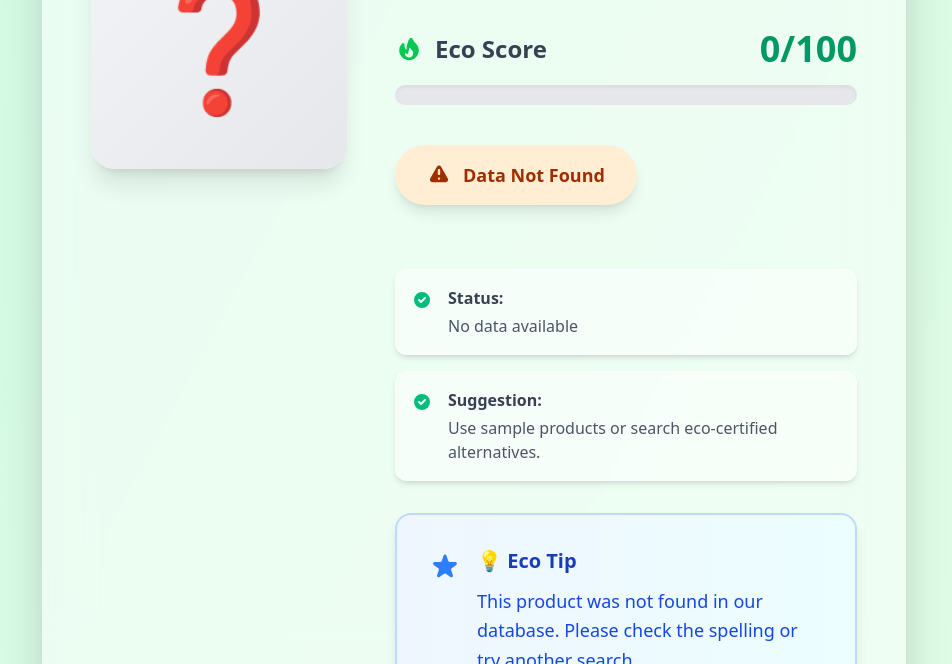
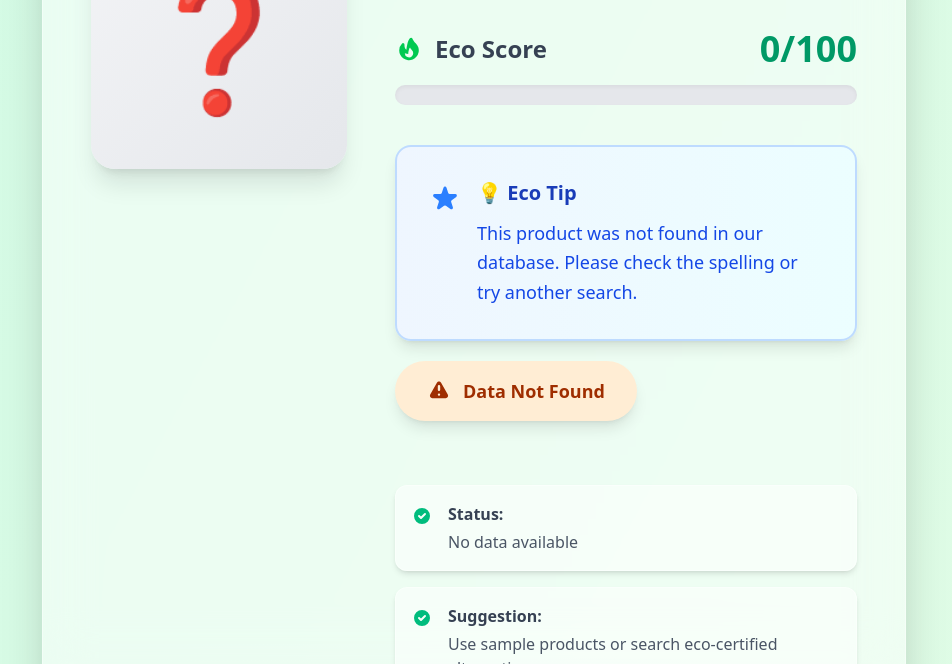
Before and after one commit to princepal09/EcoMate, a website built with Vite: page index.html in a window 1280 px wide. Both pictures are taken after typing "Sample" into the empty fields and a click on the button "Search". Shown: the part 718-1382 px from the top of the page, without its empty margins (166-1118 px from the left). Built offline with nearby package versions, Linux system fonts and the light colour scheme; files whose address does not match are found by name.

Commit message:
added all

```diff
--- a/index.html
+++ b/index.html
@@ -11,6 +11,42 @@
         rel="stylesheet">
     <link rel="shortcut icon" href="./public/images/favicon-removebg-preview.png" type="image/x-icon">
     <link rel="stylesheet" href="styles.css">
+    <style>
+        /* Scrollbar width */
+::-webkit-scrollbar {
+    width: 14px;
+    height: 14px;
+}
+
+/* Scrollbar track */
+::-webkit-scrollbar-track {
+    background: #e6f7ea; /* light greenish background */
+    border-radius: 12px;
+    box-shadow: inset 0 0 5px rgba(0,0,0,0.1);
+}
+
+/* Scrollbar thumb */
+::-webkit-scrollbar-thumb {
+    background: linear-gradient(135deg, #4caf50, #81c784, #a5d6a7); /* layered green gradient */
+    border-radius: 12px;
+    border: 3px solid #e6f7ea;
+    transition: transform 0.2s ease, background 0.3s ease;
+}
+
+/* Hover effect */
+::-webkit-scrollbar-thumb:hover {
+    background: linear-gradient(135deg, #388e3c, #66bb6a, #c8e6c9); /* darker and brighter greens */
+    transform: scale(1.1);
+}
+
+/* Scrollbar corner */
+::-webkit-scrollbar-corner {
+    background: #e6f7ea;
+}
+
+
+
+    </style>
     <script>
         tailwind.config = {
             theme: {
@@ -59,8 +95,10 @@
     </script>
 </head>
 
+
 <body
     class="min-h-screen bg-gradient-to-br from-emerald-100 via-lime-50 to-yellow-100 bg-[length:400%_400%] animate-gradient-shift font-inter">
+
 
     <!-- Header -->
     <header
@@ -163,9 +201,11 @@
             </div>
 
             <div class="relative mt-3">
-    <input type="text" id="searchInput" class="w-full hidden px-4 py-3 rounded-xl border border-gray-300" placeholder="">
-    <div id="ecoSuggestions" class="absolute top-full left-0 w-full hidden rounded-xl shadow-lg z-50 overflow-hidden"></div>
-</div>
+                <input type="text" id="searchInput" class="w-full hidden px-4 py-3 rounded-xl border border-gray-300"
+                    placeholder="">
+                <div id="ecoSuggestions"
+                    class="absolute top-full left-0 w-full hidden rounded-xl shadow-lg z-50 overflow-hidden"></div>
+            </div>
 
 
 
@@ -244,8 +284,29 @@
                                 </div>
                             </div>
 
+                            <!-- Eco Tip -->
+                            <div id="ecoTip" class="bg-gradient-to-r from-blue-50 to-cyan-50 border-2 border-blue-200 rounded-xl sm:rounded-2xl p-4 sm:p-6 lg:p-8 shadow-lg
+            hover:from-blue-100 hover:to-cyan-100 hover:border-blue-400 transition-all duration-300 cursor-pointer">
+                                <div class="flex items-start space-x-3 sm:space-x-4">
+                                    <svg class="w-6 h-6 sm:w-7 sm:h-7 lg:w-8 lg:h-8 text-blue-500 mt-1 flex-shrink-0"
+                                        fill="currentColor" viewBox="0 0 20 20">
+                                        <path
+                                            d="M9.049 2.927c.3-.921 1.603-.921 1.902 0l1.07 3.292a1 1 0 00.95.69h3.462c.969 0 1.371 1.24.588 1.81l-2.8 2.034a1 1 0 00-.364 1.118l1.07 3.292c.3.921-.755 1.688-1.54 1.118l-2.8-2.034a1 1 0 00-1.175 0l-2.8 2.034c-.784.57-1.838-.197-1.539-1.118l1.07-3.292a1 1 0 00-.364-1.118L2.98 8.72c-.783-.57-.38-1.81.588-1.81h3.461a1 1 0 00.951-.69l1.07-3.292z">
+                                        </path>
+                                    </svg>
+                                    <div>
+                                        <h4
+                                            class="font-poppins font-bold text-blue-800 mb-2 sm:mb-3 text-lg sm:text-xl">
+                                            💡 Eco Tip</h4>
+                                        <p class="text-blue-700 leading-relaxed text-sm sm:text-base lg:text-lg">
+                                            This product helps reduce environmental impact!
+                                        </p>
+                                    </div>
+                                </div>
+                            </div>
+
                             <!-- Recommendation Badge -->
-                            <div class="flex justify-center lg:justify-start mb-6 sm:mb-8">
+                            <div class="flex justify-center lg:justify-start mb-6 mt-5 sm:mb-8">
                                 <div id="buyRecommendation"
                                     class="inline-flex items-center space-x-2 sm:space-x-3 bg-emerald-100 text-emerald-800 px-4 sm:px-6 lg:px-8 py-3 sm:py-4 rounded-full shadow-lg animate-bounce-soft">
                                     <svg class="w-5 h-5 sm:w-6 sm:h-6" fill="currentColor" viewBox="0 0 20 20">
@@ -257,6 +318,8 @@
                                 </div>
                             </div>
 
+
+
                             <!-- Product Details -->
                             <div class="grid grid-cols-1 xl:grid-cols-2 gap-3  sm:gap-4 mb-6 sm:mb-8">
                                 <div id="productDetails" class="space-y-3 sm:space-y-4 col-span-1 xl:col-span-2">
@@ -264,26 +327,7 @@
                                 </div>
                             </div>
 
-                            <!-- Eco Tip -->
-                            <div id="ecoTip"
-                                class="bg-gradient-to-r from-blue-50 to-cyan-50 border-2 border-blue-200 rounded-xl sm:rounded-2xl p-4 sm:p-6 lg:p-8 shadow-lg">
-                                <div class="flex items-start space-x-3 sm:space-x-4">
-                                    <svg class="w-6 h-6 sm:w-7 sm:h-7 lg:w-8 lg:h-8 text-blue-500 mt-1 flex-shrink-0"
-                                        fill="currentColor" viewBox="0 0 20 20">
-                                        <path
-                                            d="M9.049 2.927c.3-.921 1.603-.921 1.902 0l1.07 3.292a1 1 0 00.95.69h3.462c.969 0 1.371 1.24.588 1.81l-2.8 2.034a1 1 0 00-.364 1.118l1.07 3.292c.3.921-.755 1.688-1.54 1.118l-2.8-2.034a1 1 0 00-1.175 0l-2.8 2.034c-.784.57-1.838-.197-1.539-1.118l1.07-3.292a1 1 0 00-.364-1.118L2.98 8.72c-.783-.57-.38-1.81.588-1.81h3.461a1 1 0 00.951-.69l1.07-3.292z">
-                                        </path>
-                                    </svg>
-                                    <div>
-                                        <h4
-                                            class="font-poppins font-bold text-blue-800 mb-2 sm:mb-3 text-lg sm:text-xl">
-                                            💡
-                                            Eco Tip</h4>
-                                        <p class="text-blue-700 leading-relaxed text-sm sm:text-base lg:text-lg">This
-                                            product helps reduce environmental impact!</p>
-                                    </div>
-                                </div>
-                            </div>
+
                         </div>
                     </div>
                 </div>
--- a/products.json
+++ b/products.json
@@ -48,22 +48,38 @@
         "CO2 Savings": "50kg annually vs grid power"
       }
     },
-    "plastic-pen": {
-  "name": "Plastic Ballpoint Pen",
-  "category": "Stationery",
-  "image": "🖊️",
-  "ecoScore": 25,
-  "recommendation": "Consider Eco Alternatives",
-  "tip": "Plastic pens create long-lasting waste. Consider using refillable or metal pens instead.",
+"regular-soap": {
+  "name": "Commercial Bar Soap",
+  "category": "Personal Care",
+  "image": "🧼",
+  "ecoScore": 30,
+  "recommendation": "Use Organic Handmade Soap",
+  "tip": "Contains synthetic chemicals and plastic microbeads. Try to switch to eco-friendly alternatives.",
   "details": {
-    "Material": "Plastic Body + Ink Cartridge",
-    "Ink Type": "Standard Ballpoint",
-    "Lifespan": "1-2 months",
+    "Ingredients": "Sodium Lauryl Sulfate, Fragrance, Plastic Microbeads",
+    "Packaging": "Plastic wrap",
     "Recyclable": "No",
     "Carbon Impact": "High",
-    "Packaging": "Plastic wrap / Box",
-    "Usage": "Daily writing"
+    "Usage": "Daily hygiene"
+  }
+},
+"eco-soap": {
+  "name": "Organic Handmade Soap",
+  "category": "Personal Care",
+  "image": "🧼🌿",
+  "ecoScore": 90,
+  "recommendation": "Recommended",
+  "tip": "Made with natural oils and zero plastic packaging. Biodegradable and gentle on skin.",
+  "details": {
+    "Ingredients": "Coconut Oil, Olive Oil, Essential Oils",
+    "Packaging": "Recycled paper",
+    "Recyclable": "Yes",
+    "Carbon Impact": "Low",
+    "Usage": "Daily hygiene"
   }
 }
+
+
+
   }
 }
--- a/script.js
+++ b/script.js
@@ -25,6 +25,7 @@ async function loadProductsData() {
     );
   }
 }
+
 
 // Event Listeners
 searchInput.addEventListener("input", handleSearchInput);
@@ -68,10 +69,17 @@ function clearSearch() {
   searchInput.value = "";
   clearBtn.style.opacity = "0";
   resultsSection.classList.add("hidden");
+  loadingState.classList.add("hidden");
 
   // Hide suggestions
   const suggestionsContainer = document.getElementById("ecoSuggestions");
   suggestionsContainer.classList.add("hidden");
+
+  // Cancel any scheduled search
+  if (searchTimeout) {
+    clearTimeout(searchTimeout);
+    searchTimeout = null;
+  }
 
   // Reset search icon
   const searchIcon = document.getElementById("searchIcon");
@@ -79,27 +87,26 @@ function clearSearch() {
   searchIcon.classList.remove("text-emerald-500", "scale-110");
 }
 
+let searchTimeout = null; // global variable
 
 function performSearch() {
   const query = searchInput.value.trim();
   if (!query || !productsData) return;
 
-    // Hide suggestions
-    const suggestionsContainer = document.getElementById("ecoSuggestions");
-    suggestionsContainer.classList.add("hidden");
-
   // Show loading state
   loadingState.classList.remove("hidden");
   resultsSection.classList.add("hidden");
 
-    setTimeout(() => {
+  // Clear any previous timeout
+  if (searchTimeout) clearTimeout(searchTimeout);
+
+  searchTimeout = setTimeout(() => {
     const productData = analyzeProduct(query);
     displayResults(productData);
 
     loadingState.classList.add("hidden");
     resultsSection.classList.remove("hidden");
 
-        // Smooth scroll to results
     resultsSection.scrollIntoView({ behavior: "smooth", block: "start" });
   }, 2500);
 }
@@ -146,8 +153,10 @@ function showEcoAlternatives(query) {
 
   const suggestionsContainer = document.getElementById("ecoSuggestions");
 
-    const ecoProducts = Object.values(productsData.products)
-        .filter(p => p.ecoScore >= 70 && p.name.toLowerCase().includes(query.toLowerCase()));
+  const ecoProducts = Object.values(productsData.products).filter(
+    (p) =>
+      p.ecoScore >= 70 && p.name.toLowerCase().includes(query.toLowerCase())
+  );
 
   // Agar koi eco-friendly product nahi mila → fallback top 2 products
   const alternatives = ecoProducts.length
@@ -161,15 +170,20 @@ function showEcoAlternatives(query) {
     return;
   }
 
-    suggestionsContainer.innerHTML = alternatives.map(p => {
-        const color = p.ecoScore >= 85 ? 'bg-green-100 hover:bg-green-200' : 'bg-yellow-100 hover:bg-yellow-200';
+  suggestionsContainer.innerHTML = alternatives
+    .map((p) => {
+      const color =
+        p.ecoScore >= 85
+          ? "bg-green-100 hover:bg-green-200"
+          : "bg-yellow-100 hover:bg-yellow-200";
       return `
             <div class="px-4 py-3 ${color} cursor-pointer transition-all duration-200 flex justify-between items-center border-b last:border-none">
                 <span class="font-medium text-gray-800">${p.name}</span>
                 <span class="font-semibold text-gray-700">${p.ecoScore}/100</span>
             </div>
         `;
-    }).join("");
+    })
+    .join("");
 
   suggestionsContainer.classList.remove("hidden");
 
@@ -209,8 +223,6 @@ searchInput.addEventListener("input", () => {
   }
   showEcoAlternatives(query);
 });
-
-
 
 function displayResults(product) {
   // Update product overview
```
Lines whose indentation alone changed are shown as unchanged.
